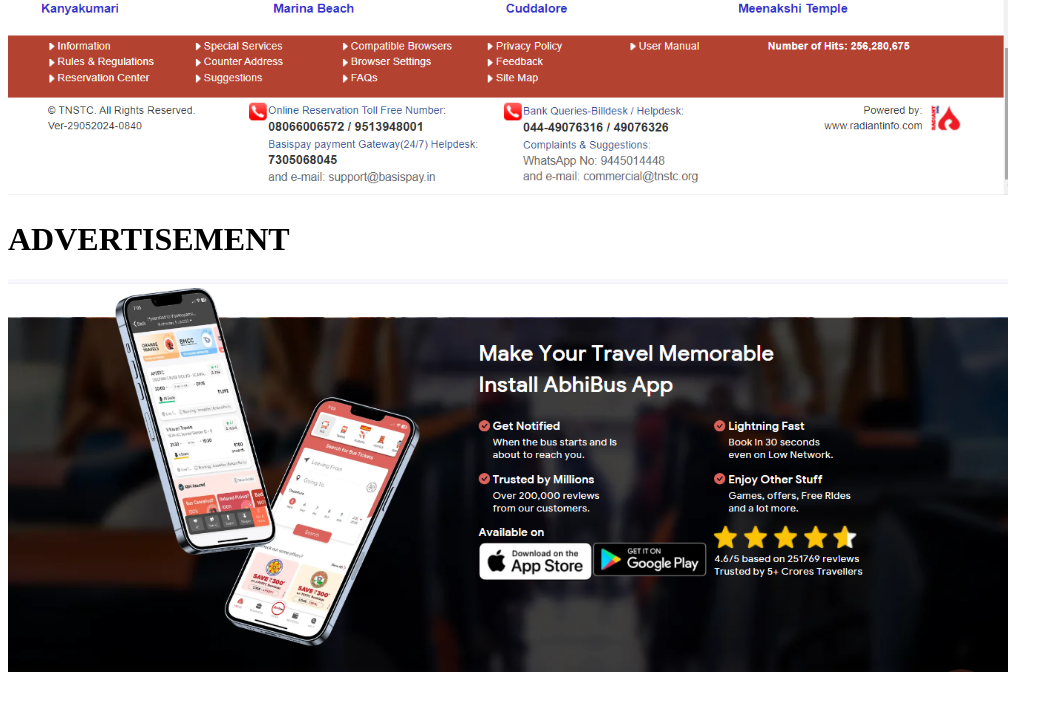
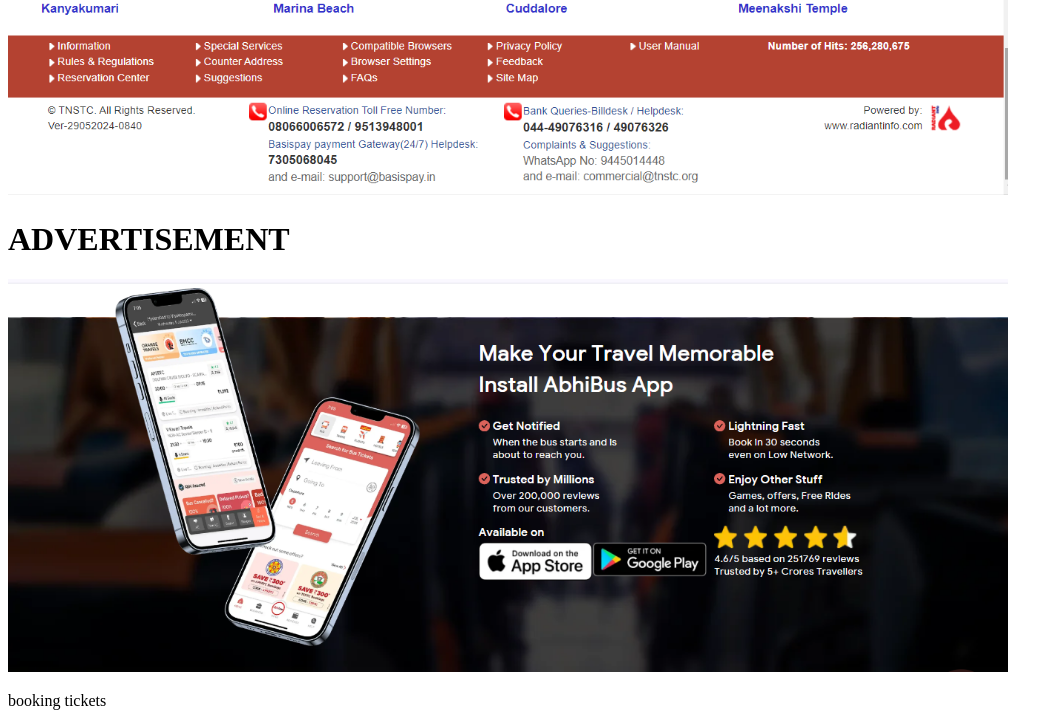
Before and after one commit to Meganathan0806/UI-COURSE, a plain HTML site: page project/index.html in a window 1280 px wide. Shown: the part 2017-2743 px from the top of the page, without its empty margins (0-1063 px from the left). Before the commit the page ends 2701 px from the top, so only its background shows below. Drawn offline with Linux system fonts and the light colour scheme.

Commit message:
add new tagd

```diff
--- a/project/index.html
+++ b/project/index.html
@@ -16,6 +16,7 @@
     <img width="1000" src="Screenshot (15).png" alt="">
     <h1>ADVERTISEMENT</h1>
     <img width="1000" src="Screenshot (13).png" alt="">
+    <p>booking tickets</p>
 
 </body>
 </html>
```
